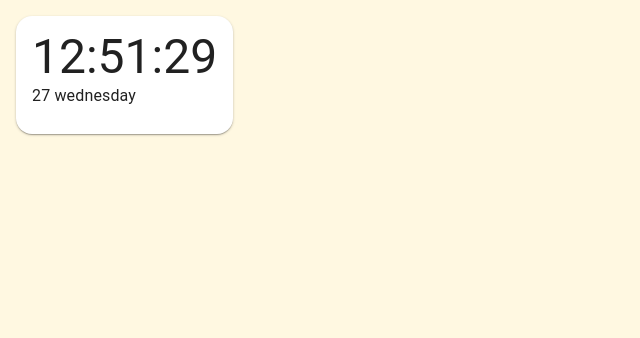
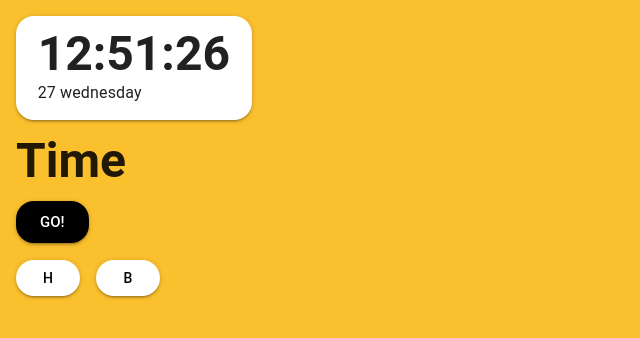
Before and after one commit to IsmithI/dashboard, a React (Create React App) app: page / in a window 1280 px wide. Shown: the top 338 px of the page, without its empty margins (0-640 px from the left). Built offline with nearby package versions, Linux system fonts and the light colour scheme.

Commit message:
Added Grid system

```diff
--- a/src/App.css
+++ b/src/App.css
@@ -1,11 +1,4 @@
 body {
 	padding: 0;
 	margin: 0;
-	width: 100vw;
-	min-height: 100vh;
 }
-
-#root {
-	width: 100vw;
-	min-height: 100vh;
-}
--- a/src/ApplicationContainer.tsx
+++ b/src/ApplicationContainer.tsx
@@ -1,21 +1,14 @@
 import * as React from "react";
-import {
-	withStyles,
-	createStyles,
-	WithStyles,
-	Grid,
-	Theme
-} from "@material-ui/core";
+import { withStyles, createStyles, WithStyles, Theme } from "@material-ui/core";
 import { IHasChildren } from "./interfaces";
 
-const styles = (theme: Theme) =>
-	createStyles({
+const styles = (theme: Theme) => createStyles({
 	root: {
 		minHeight: "100vh",
 		backgroundColor: theme.palette.background.default
 	},
 	content: {
-			padding: "0.5em",
+		padding: '0.5em'
 	}
 });
 
@@ -26,11 +19,7 @@ interface IApplicationContainerProps
 export const ApplicationContainer = withStyles(styles)(
 	({ classes, children }: IApplicationContainerProps) => (
 		<div className={classes.root}>
-			<div className={classes.content}>
-				<Grid container>
-					<Grid item xs={12}>{children}</Grid>
-				</Grid>
-			</div>
+			<div className={classes.content}>{children}</div>
 		</div>
 	)
 );
--- a/src/components/Dashboard/Dashboard.tsx
+++ b/src/components/Dashboard/Dashboard.tsx
@@ -1,19 +1,45 @@
 import * as React from "react";
-import { Grid, withStyles, createStyles, WithStyles } from "@material-ui/core";
+import { Grow, Typography, Button } from "@material-ui/core";
+import { Delayed } from "../common/Delayed";
 import { DigitalClock } from "./Widgets";
+import { Container, Item } from "../common/Grid";
 
-const styles = createStyles({
-	root: {
-		padding: '0.5em'
-	}
-})
+export const Dashboard = () => (
+	<Container direction="column" justify="space-between">
+		<Container spacing={8} direction="column" alignItems="stretch">
+			{components.map((component: React.ReactNode, i: number) => (
+				<Item key={i}>
+					<Container>
+						<Item>
+							<Delayed time={200 + i * 50}>
+								<Grow in={true} timeout={400}>
+									{component}
+								</Grow>
+							</Delayed>
+						</Item>
+					</Container>
+				</Item>
+			))}
+		</Container>
+		<Container spacing={8}>
+			<Item>
+				<Button variant="contained" color="secondary">
+					H
+				</Button>
+			</Item>
+			<Item>
+				<Button variant="contained" color="secondary">
+					B
+				</Button>
+			</Item>
+		</Container>
+	</Container>
+);
 
-export const Dashboard = withStyles(styles)(({ classes }: WithStyles<typeof styles>) => (
-	<div className={classes.root}>
-		<Grid container spacing={32}>
-			<Grid item>
-				<DigitalClock />
-			</Grid>
-		</Grid>
-	</div>
-));
+const components = [
+	<DigitalClock />,
+	<Typography variant="h3">Time</Typography>,
+	<Button variant="contained" color="primary" size="large" component="h2">
+		GO!
+	</Button>
+];
--- a/src/components/Dashboard/Widgets/DigitalClock/DigitalClock.tsx
+++ b/src/components/Dashboard/Widgets/DigitalClock/DigitalClock.tsx
@@ -1,28 +1,49 @@
-import * as React from 'react';
-import { Card } from "../../../common/Card";
+import * as React from "react";
 import { useState, useEffect } from "react";
-import { Typography, CardContent } from "@material-ui/core";
-import { startsWithZero, getDayOfWeek } from '../../../../utils';
+import {
+	Typography,
+	createStyles,
+	withStyles,
+	WithStyles,
+	Paper,
+	Grid
+} from "@material-ui/core";
+import { startsWithZero, getDayOfWeek } from "../../../../utils";
+import { PaperProps } from "@material-ui/core/Paper";
 
-export const DigitalClock = () => {
+const styles = createStyles({
+	content: {
+		padding: "0.8em",
+		minWidth: 210
+	}
+});
+
+export interface IDigitalClockProps extends PaperProps, WithStyles<typeof styles> {
+	classes: any;
+}
+
+export const DigitalClock = withStyles(styles)(
+	({ classes, ...props }: IDigitalClockProps) => {
 		const [time, updateTime] = useState(new Date());
 		useEffect(() => {
-		const id  = setInterval(() => updateTime(new Date), 1000);
+			const id = setInterval(() => updateTime(new Date()), 1000);
 			return () => clearInterval(id);
 		});
 
 		return (
-		<Card>
-			<CardContent>
-				<Typography variant='h3'>
-					{time.getHours()}:
-					{startsWithZero(time.getMinutes())}:
+			<Paper className={classes.content} {...props}>
+				<Grid container direction="column" alignItems='center'>
+					<Grid item xs={12}>
+						<Typography variant="h3">
+							{time.getHours()}:{startsWithZero(time.getMinutes())}:
 							{startsWithZero(time.getSeconds())}
 						</Typography>
-				<Typography variant='subtitle1'>
+						<Typography variant="subtitle1">
 							{time.getDate()} {getDayOfWeek(time.getDay())}
 						</Typography>
-			</CardContent>
-		</Card>
+					</Grid>
+				</Grid>
+			</Paper>
 		);
-};
+	}
+);
--- a/src/components/common/Card.tsx
+++ b/src/components/common/Card.tsx
@@ -1,19 +1,17 @@
-import * as React from 'react';
+import * as React from "react";
 import {
 	Card as MaterialCard,
 	withStyles,
-	Theme,
 	WithStyles,
 	createStyles
 } from "@material-ui/core";
 import { CardProps } from "@material-ui/core/Card";
 
-const styles = ({ spacing }: Theme) =>
-	createStyles({
-		card: {
-			borderRadius: spacing.unit * 2,
-		}
-	});
+const styles = createStyles({
+	card: {
+		boxShadow: "0 4px 20px 2px rgba(0, 0, 0, .15)"
+	}
+});
 
 interface ICardProps extends CardProps, WithStyles<typeof styles> {
 	classes: any;
@@ -23,8 +21,8 @@ export const Card = withStyles(styles)(({ classes, ...props }: ICardProps) => (
 	<MaterialCard {...props} className={classes.card} />
 ));
 
-export * from '@material-ui/core/CardHeader';
-export * from '@material-ui/core/CardActions';
-export * from '@material-ui/core/CardActionArea';
-export * from '@material-ui/core/CardContent';
-export * from '@material-ui/core/CardMedia';
+export * from "@material-ui/core/CardHeader";
+export * from "@material-ui/core/CardActions";
+export * from "@material-ui/core/CardActionArea";
+export * from "@material-ui/core/CardContent";
+export * from "@material-ui/core/CardMedia";
--- /dev/null
+++ b/src/components/common/Delayed.tsx
@@ -0,0 +1,18 @@
+import * as React from "react";
+import { IHasChildren } from "../../interfaces";
+import { useState, useEffect } from "react";
+
+export interface IDelayedProps extends IHasChildren {
+	time: number;
+}
+
+export const Delayed = ({ children, time }: IDelayedProps) => {
+	const [show, setShow] = useState(false);
+
+	useEffect(() => {
+		const id = setTimeout(() => setShow(true), time);
+		return () => clearTimeout(id);
+	});
+
+	return show ? <>{children}</> : <></>;
+};
--- /dev/null
+++ b/src/components/common/Grid/Grid.tsx
@@ -0,0 +1,70 @@
+import * as React from 'react';
+
+export interface IContainer {
+	justify?: 'center' | 'flex-start' | 'flex-end' | 'space-around' | 'space-between' | 'space-evenly' | 'stretch';
+	alignItems?: 'center' | 'flex-start' | 'flex-end' | 'space-around' | 'space-between' | 'space-evenly' | 'stretch';
+	direction?: 'row' | 'row-reverse' | 'column' | 'column-reverse';
+	spacing?: string | number;
+	style?: any;
+	className?: string;
+	flex?: number;
+	wrap?: boolean;
+	reference?: React.RefObject<HTMLDivElement>;
+	onClick?: (e: React.SyntheticEvent) => void;
+}
+
+export class Container extends React.PureComponent<IContainer> {
+
+	static defaultProps = {
+		justify: 'flex-start',
+		alignItems: 'flex-start',
+		direction: 'row',
+		spacing: 0,
+		wrap: true
+	};
+
+	render() {
+		const { justify, alignItems, direction, spacing, style, className, flex, wrap, reference, onClick } = this.props;
+
+		return (
+			<div
+				onClick={onClick}
+				ref={reference} style={{
+				...style,
+				flexWrap: wrap ? 'wrap' : 'nowrap',
+				display: 'flex',
+				justifyContent: justify,
+				alignItems,
+				flex,
+				flexDirection: direction
+			}} className={className}>
+				{React.Children.map(this.props.children, (child: any) => {
+					return child && React.cloneElement(child, {
+						style: {
+							margin: spacing,
+							...child.props.style
+						}
+					});
+				})}
+			</div>
+		);
+	}
+}
+
+export interface IItem {
+	grow?: number;
+	style?: any;
+	className?: string;
+	onClick?: (e: React.SyntheticEvent) => void;
+}
+
+export class Item extends React.PureComponent<IItem> {
+
+	render() {
+		const { grow, style, className, onClick } = this.props;
+
+		return <div onClick={onClick} style={{ ...style, flexGrow: grow }} className={className}>
+			{this.props.children}
+		</div>;
+	}
+}
--- /dev/null
+++ b/src/components/common/Grid/index.ts
@@ -0,0 +1 @@
+export * from './Grid';
--- a/src/themes/index.ts
+++ b/src/themes/index.ts
@@ -5,9 +5,8 @@ export const theme = createMuiTheme({
 	palette: {
 		primary: {
 			main: amber[400]
-		},
-		background: {
-			default: amber[50]
 		}
 	}
 });
+
+export { default as yelli } from "./yelli";
--- /dev/null
+++ b/src/themes/yelli.ts
@@ -0,0 +1,31 @@
+import { createMuiTheme } from "@material-ui/core";
+import { yellow, grey } from "@material-ui/core/colors";
+
+export default createMuiTheme({
+	palette: {
+		primary: {
+			main: '#000',
+			light: grey[400],
+			contrastText: '#fff'
+		},
+		secondary: {
+			main: '#fff',
+			contrastText: '#000'
+		},
+		background: {
+			paper: '#fff',
+			default: yellow[700],
+		}
+	},
+	typography: {
+		h3: {
+			fontWeight: 600
+		}
+	},
+	shape: {
+		borderRadius: 18,
+	},
+	spacing: {
+		unit: 8
+	},
+})
```
Also changed, not shown: src/App.tsx (+4 -4 lines). Lines whose indentation alone changed are shown as unchanged.
